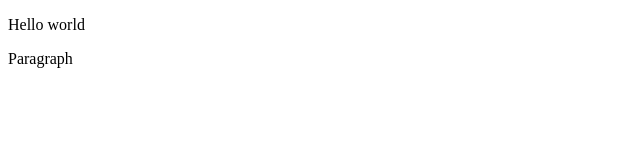
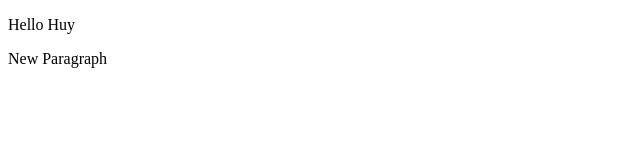
Before and after one commit to quanghuy1507/git-tutorial, a plain HTML site: page index.html in a window 1280 px wide. Shown: the full height of the page, 0-640 px from the left. Drawn offline with Linux system fonts and the light colour scheme.

Commit message:
update 5

```diff
--- a/index.html
+++ b/index.html
@@ -8,7 +8,7 @@
     <title>Document</title>
   </head>
   <body>
-    <p>Hello world</p>
-    <p>Paragraph</p>
+    <p>Hello Huy</p>
+    <p>New Paragraph</p>
   </body>
 </html>
```
